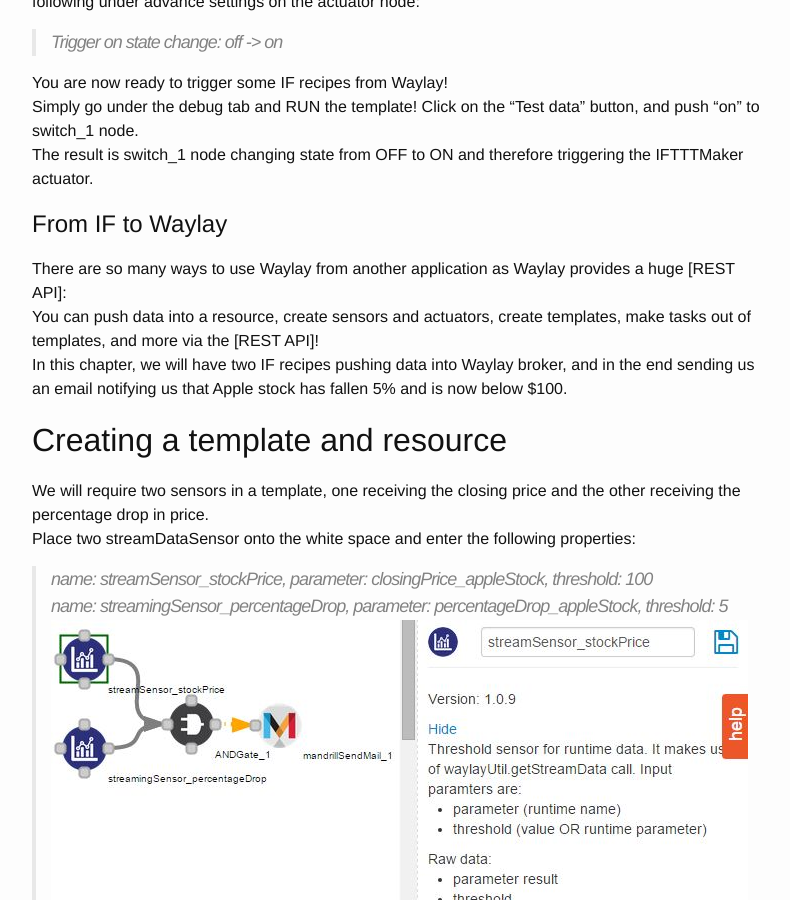
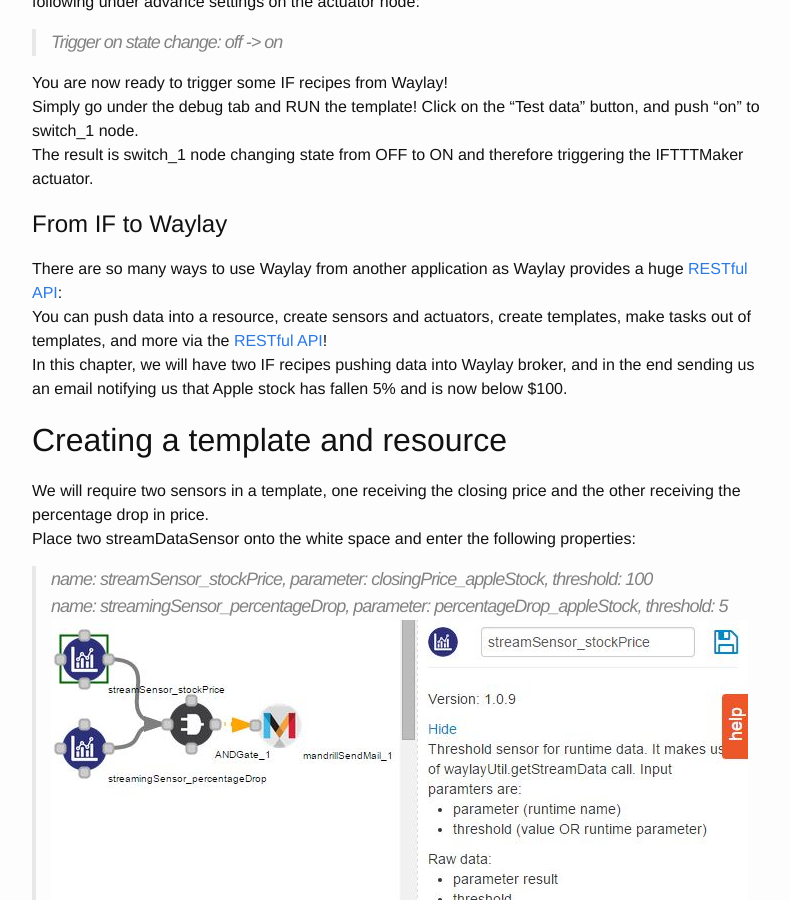
Before and after one commit to jasperdevrient/waylayio.github.io, a Jekyll site: the page built from _posts/2015-06-30-integrating-waylay-ifttt.markdown, in a window 1280 px wide and 900 px high, scrolled down 4769 px. Shown: the whole window, without its empty margins (238-1028 px from the left). Built offline with Jekyll 4.4.1, drawn with Linux system fonts in a browser that asks for light colours.

Commit message:
Corrected markdown link to REST API

```diff
--- a/_posts/2015-06-30-integrating-waylay-ifttt.markdown
+++ b/_posts/2015-06-30-integrating-waylay-ifttt.markdown
@@ -63,8 +63,8 @@
 
 #From IF to Waylay
 
-There are so many ways to use Waylay from another application as Waylay provides a huge [REST API]:
-You can push data into a resource, create sensors and actuators, create templates, make tasks out of templates, and more via the [REST API]!
+There are so many ways to use Waylay from another application as Waylay provides a huge [RESTful API]:
+You can push data into a resource, create sensors and actuators, create templates, make tasks out of templates, and more via the [RESTful API]!
 In this chapter, we will have two IF recipes pushing data into Waylay broker, and in the end sending us an email notifying us that Apple stock has fallen 5% and is now below $100.
 
 ##Creating a template and resource
```
Also changed, not shown: other parts of _posts/2015-06-30-integrating-waylay-ifttt.markdown (+4 -0 lines).
